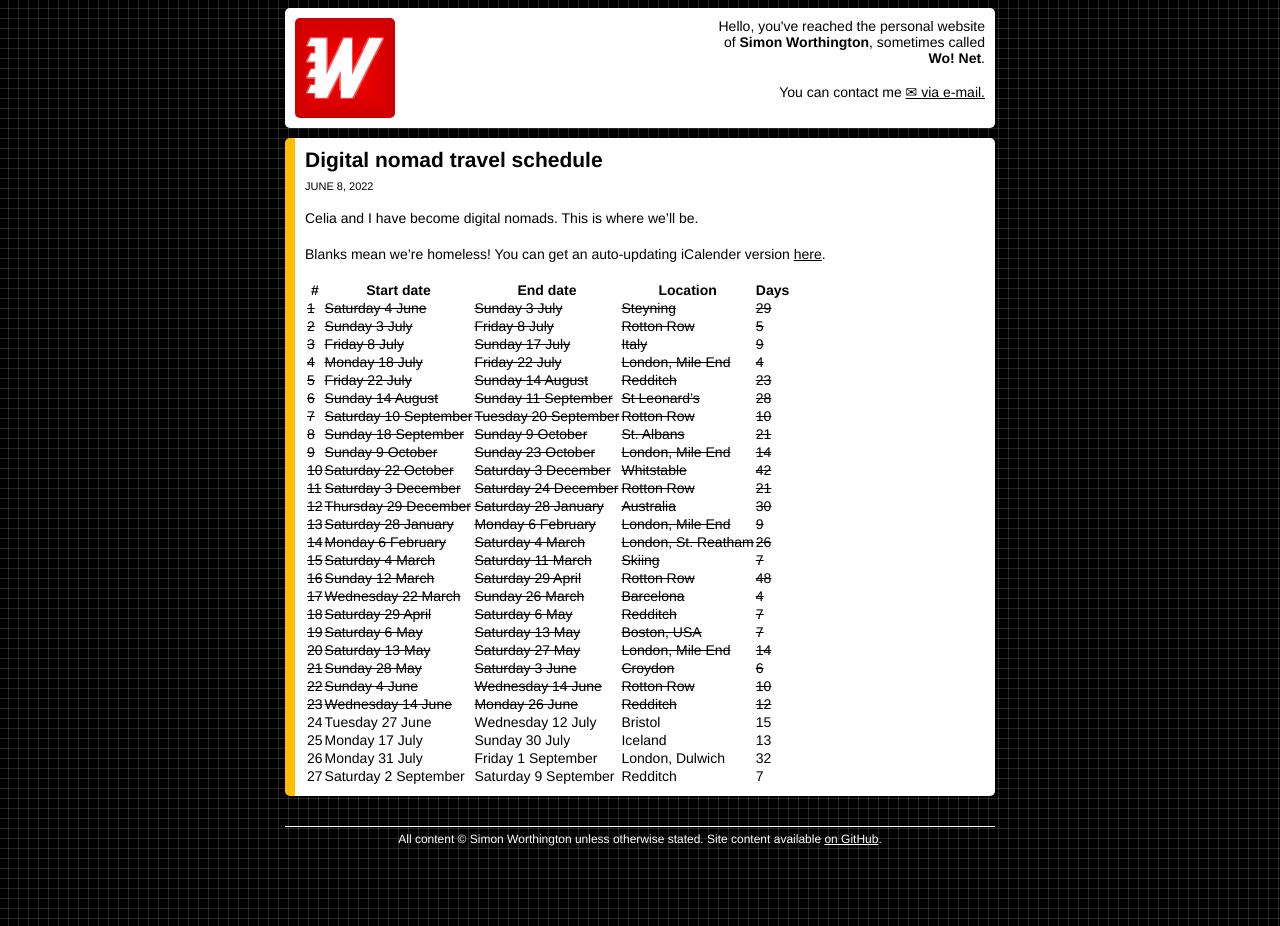
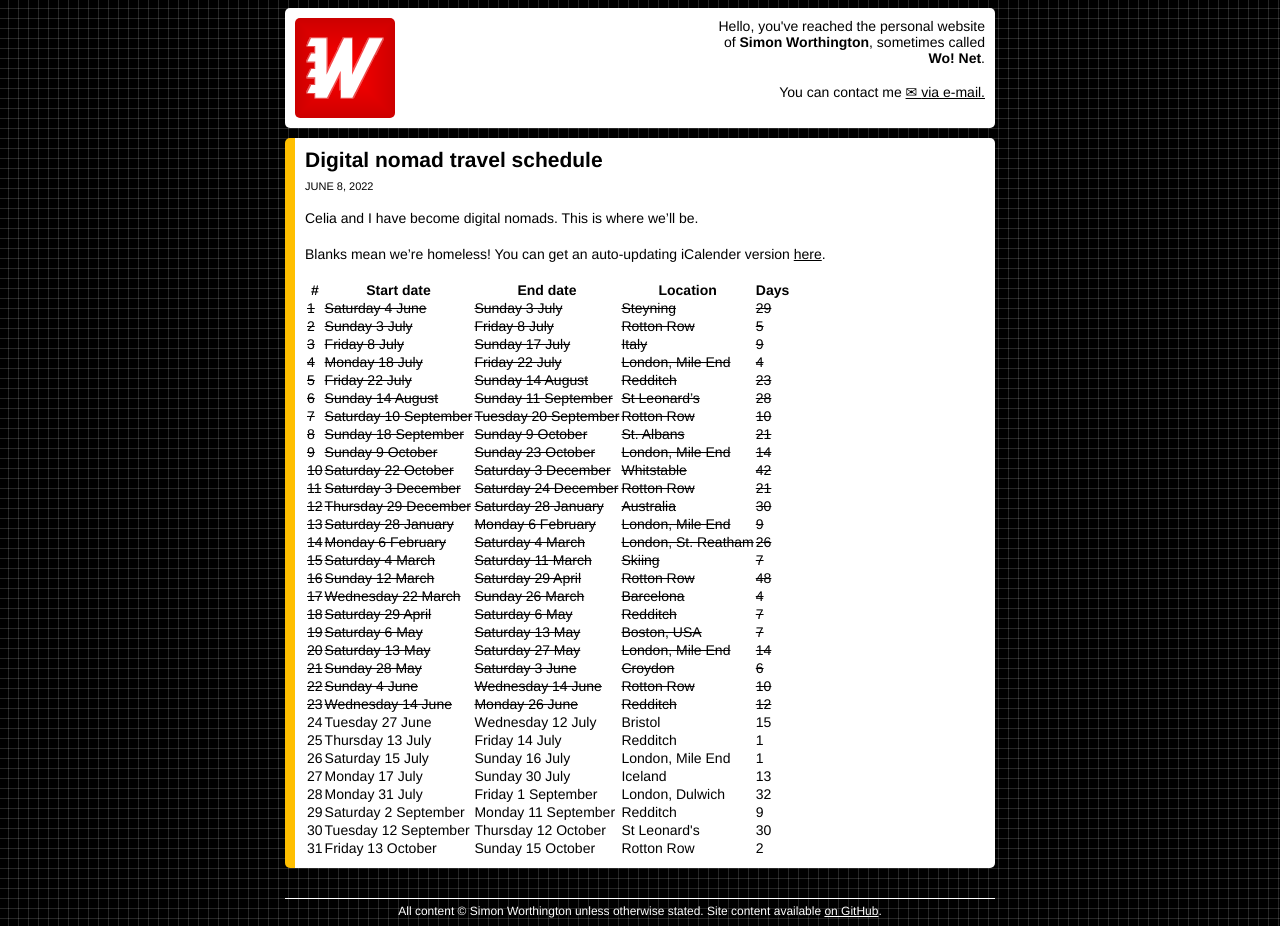
Before and after one commit to simonwo/simonwo.net, a Jekyll site: the page built from _posts/2022-06-08-travel-schedule.md, in a window 1280 px wide. Built offline with Jekyll 4.4.1, drawn with Linux system fonts in a browser that asks for light colours; comment, search, counter and statistics services are not loaded.

Commit message:
Update Aug and Sept.

```diff
--- a/_data/nomads.yml
+++ b/_data/nomads.yml
@@ -70,6 +70,12 @@
 - start: 2023-06-27
   end: 2023-07-12
   location: Bristol
+- start: 2023-07-13
+  end: 2023-07-14
+  location: Redditch
+- start: 2023-07-15
+  end: 2023-07-16
+  location: London, Mile End
 - start: 2023-07-17
   end: 2023-07-30
   location: Iceland
@@ -77,5 +83,11 @@
   end: 2023-09-01
   location: London, Dulwich
 - start: 2023-09-02
-  end: 2023-09-09
+  end: 2023-09-11
   location: Redditch
+- start: 2023-09-12
+  end: 2023-10-12
+  location: St Leonard's
+- start: 2023-10-13
+  end: 2023-10-15
+  location: Rotton Row
```
